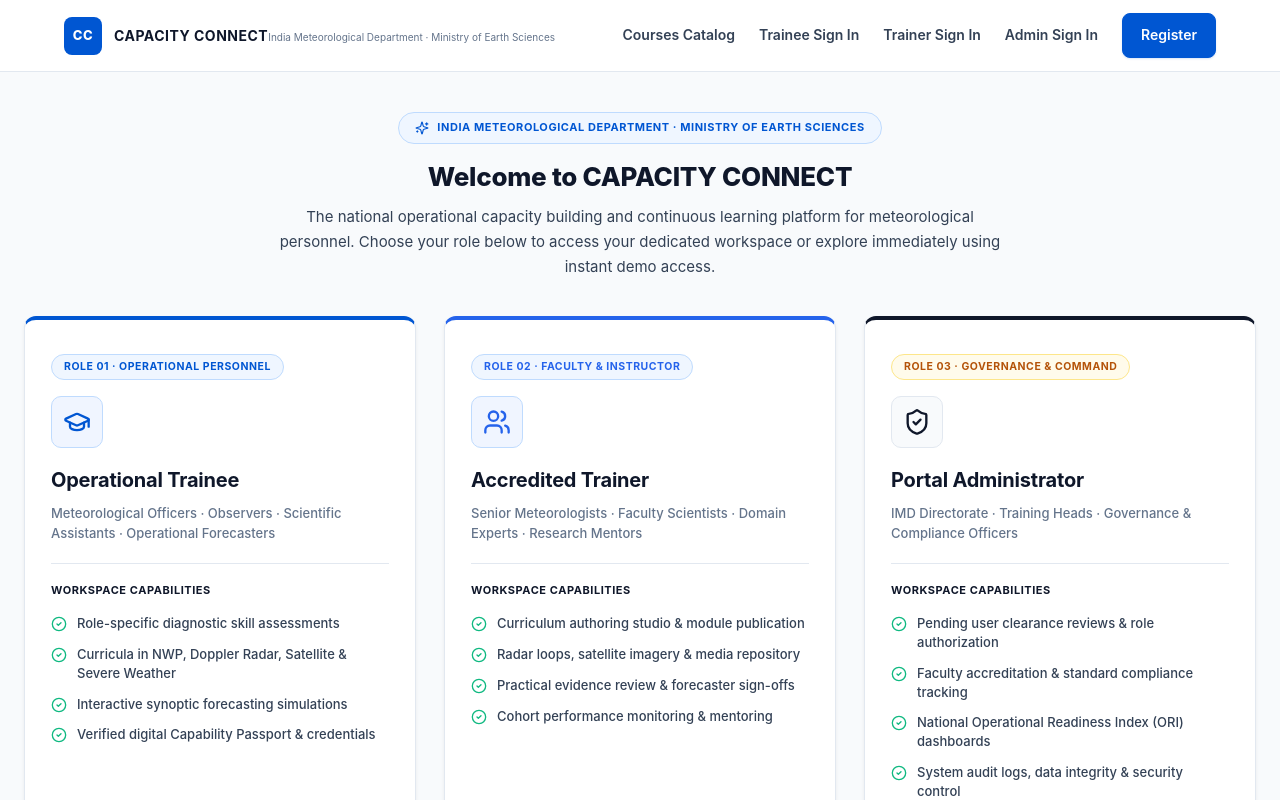
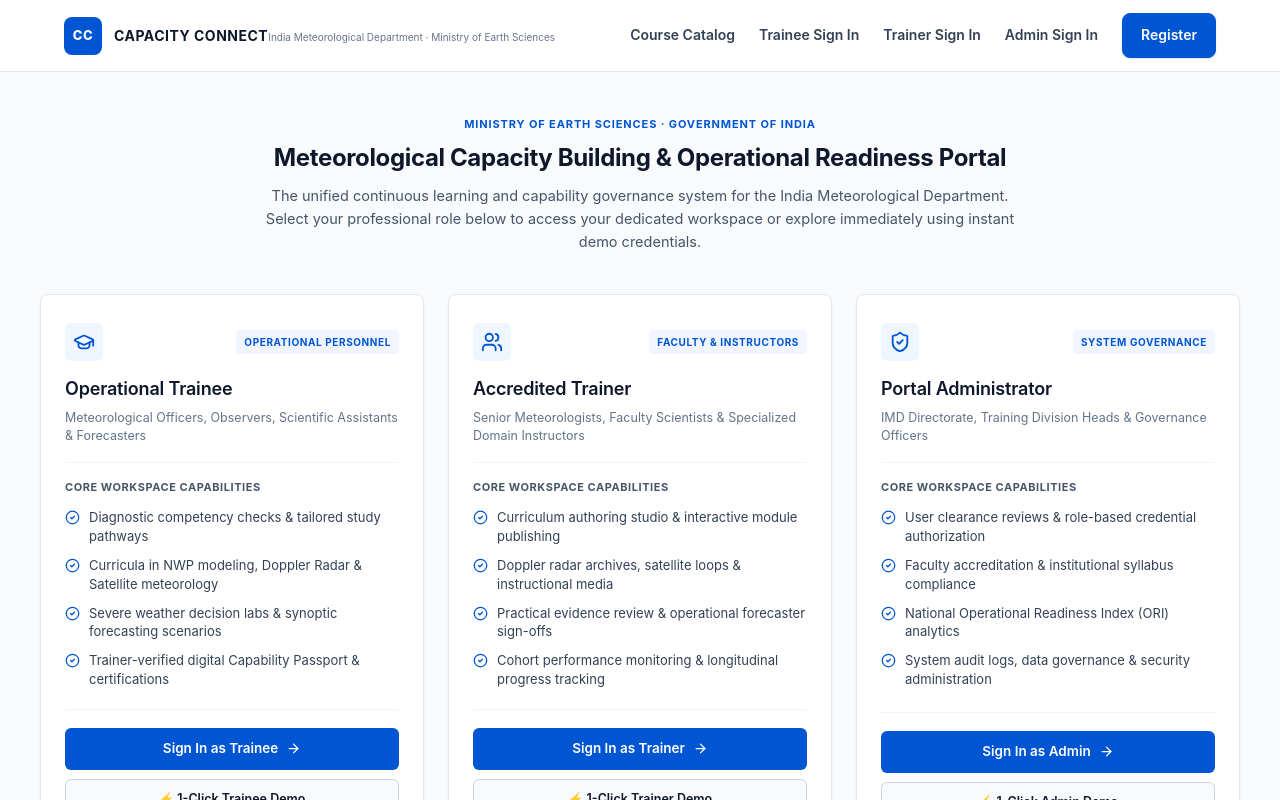
Before and after one commit to Gopal230/Capacity_Connect_26075, a React (Vite) app: page / in a window 1280 px wide. Shown: the top 800 px of the page. Built offline with nearby package versions, Linux system fonts and the light colour scheme.

Commit message:
Transform landing page into mature Coursera-standard academic portal, remove childish badges and fix header

```diff
--- a/src/gateway.css
+++ b/src/gateway.css
@@ -1,60 +1,53 @@
 /* =========================================================
-   CAPACITY CONNECT - COURSERA ACADEMIC ROLE GATEWAY STYLING
+   CAPACITY CONNECT - COURSERA ACADEMIC ENTERPRISE DESIGN
    ========================================================= */
 
 .portal-gateway {
   min-height: calc(100vh - 140px);
   background: #F8FAFC;
-  padding: 40px 24px 64px;
+  padding: 44px 24px 64px;
 }
 
 .gateway-hero {
-  max-width: 920px;
-  margin: 0 auto 36px;
+  max-width: 860px;
+  margin: 0 auto 40px;
   text-align: center;
 }
 
-.gateway-badge {
-  display: inline-flex;
-  align-items: center;
-  gap: 8px;
-  padding: 6px 16px;
-  border-radius: 9999px;
-  background: #EFF6FF;
-  border: 1px solid #BFDBFE;
-  color: #0056D2;
+.gateway-kicker {
   font-size: 11px;
   font-weight: 700;
-  letter-spacing: 0.05em;
+  letter-spacing: 0.08em;
   text-transform: uppercase;
-  margin-bottom: 16px;
+  color: #0056D2;
+  margin-bottom: 8px;
 }
 
-.gateway-hero h1 {
-  font-size: 26px !important;
-  font-weight: 800;
+.gateway-title {
+  font-size: 24px !important;
+  font-weight: 700;
   color: #0F172A;
-  margin: 0 0 12px;
-  line-height: 1.3;
-  letter-spacing: -0.01em;
+  margin: 0 0 10px;
+  line-height: 1.35;
+  letter-spacing: -0.015em;
 }
 
 .gateway-desc {
-  font-size: 15px;
-  line-height: 1.65;
-  color: #334155;
-  max-width: 740px;
+  font-size: 14.5px;
+  line-height: 1.6;
+  color: #475569;
+  max-width: 760px;
   margin: 0 auto;
 }
 
 /* =========================================================
-   THREE-PART DIVISION: HIGH CLARITY, ZERO OVERLAP
+   THREE-PART ROLE PANELS: REFINED, HIGH-TRUST
    ========================================================= */
 .three-part-container {
   display: grid;
   grid-template-columns: repeat(3, 1fr);
-  gap: 28px;
-  max-width: 1240px;
+  gap: 24px;
+  max-width: 1200px;
   margin: 0 auto;
   align-items: stretch;
 }
@@ -62,184 +55,81 @@
 @media (max-width: 1024px) {
   .three-part-container {
     grid-template-columns: 1fr;
-    max-width: 580px;
+    max-width: 540px;
   }
 }
 
 .role-part-column {
   background: #FFFFFF;
   border: 1px solid #E2E8F0;
-  border-radius: 12px;
-  padding: 32px 26px;
+  border-radius: 8px;
+  padding: 28px 24px;
   display: flex;
   flex-direction: column;
   justify-content: space-between;
-  box-shadow: 0 2px 4px rgba(0, 0, 0, 0.06);
-  transition: transform 0.2s ease, border-color 0.2s ease, box-shadow 0.2s ease;
+  box-shadow: 0 1px 3px rgba(0, 0, 0, 0.04);
+  transition: border-color 0.15s ease, box-shadow 0.15s ease;
 }
 
 .role-part-column:hover {
-  transform: translateY(-3px);
   border-color: #CBD5E1;
-  box-shadow: 0 6px 16px rgba(0, 0, 0, 0.08);
+  box-shadow: 0 4px 12px rgba(0, 0, 0, 0.06);
 }
 
-/* Part 1: Operational Trainee (Coursera Royal Blue #0056D2) */
-.part-trainee {
-  border-top: 4px solid #0056D2;
+.part-header {
+  margin-bottom: 16px;
 }
-.part-trainee:hover {
-  border-top-color: #00419E;
+
+.part-header-top {
+  display: flex;
+  align-items: center;
+  justify-content: space-between;
+  margin-bottom: 14px;
 }
-.tag-trainee {
+
+.part-icon-wrap {
+  width: 38px;
+  height: 38px;
+  border-radius: 6px;
   background: #EFF6FF;
   color: #0056D2;
-  border: 1px solid #BFDBFE;
-}
-.box-trainee {
-  background: #F0F5FF;
-  color: #0056D2;
-  border: 1px solid #BFDBFE;
-}
-.btn-trainee-login {
-  background: #0056D2 !important;
-  color: #FFFFFF !important;
-  font-weight: 600;
-  padding: 11px 18px;
-  border-radius: 8px;
   display: flex;
   align-items: center;
   justify-content: center;
-  gap: 8px;
-  text-decoration: none;
-  border: none;
-  font-size: 14px;
-  transition: all 0.15s ease;
-}
-.btn-trainee-login:hover {
-  background: #00419E !important;
 }
 
-/* Part 2: Accredited Trainer (Electric Blue #2563EB) */
-.part-trainer {
-  border-top: 4px solid #2563EB;
-}
-.part-trainer:hover {
-  border-top-color: #1D4ED8;
-}
-.tag-trainer {
-  background: #EFF6FF;
-  color: #2563EB;
-  border: 1px solid #BFDBFE;
-}
-.box-trainer {
+.role-category-label {
+  font-size: 10px;
+  font-weight: 700;
+  letter-spacing: 0.06em;
+  text-transform: uppercase;
+  color: #0056D2;
   background: #F0F5FF;
-  color: #2563EB;
-  border: 1px solid #BFDBFE;
-}
-.btn-trainer-login {
-  background: #2563EB !important;
-  color: #FFFFFF !important;
-  font-weight: 600;
-  padding: 11px 18px;
-  border-radius: 8px;
-  display: flex;
-  align-items: center;
-  justify-content: center;
-  gap: 8px;
-  text-decoration: none;
-  border: none;
-  font-size: 14px;
-  transition: all 0.15s ease;
-}
-.btn-trainer-login:hover {
-  background: #1D4ED8 !important;
-}
-
-/* Part 3: Portal Administrator (Deep Slate Navy #0F172A) */
-.part-admin {
-  border-top: 4px solid #0F172A;
-}
-.part-admin:hover {
-  border-top-color: #1E293B;
-}
-.tag-admin {
-  background: #FFFBEB;
-  color: #B45309;
-  border: 1px solid #FDE68A;
-}
-.box-admin {
-  background: #F8FAFC;
-  color: #0F172A;
-  border: 1px solid #E2E8F0;
-}
-.btn-admin-login {
-  background: #0F172A !important;
-  color: #FFFFFF !important;
-  font-weight: 600;
-  padding: 11px 18px;
-  border-radius: 8px;
-  display: flex;
-  align-items: center;
-  justify-content: center;
-  gap: 8px;
-  text-decoration: none;
-  border: none;
-  font-size: 14px;
-  transition: all 0.15s ease;
-}
-.btn-admin-login:hover {
-  background: #1E293B !important;
-}
-
-/* Header & Tags */
-.part-header {
-  margin-bottom: 20px;
-}
-
-.part-tag {
-  display: inline-block;
-  font-size: 10.5px;
-  font-weight: 700;
-  letter-spacing: 0.05em;
-  text-transform: uppercase;
-  padding: 4px 12px;
-  border-radius: 9999px;
-  margin-bottom: 16px;
-}
-
-.part-icon-box {
-  width: 52px;
-  height: 52px;
-  border-radius: 10px;
-  display: flex;
-  align-items: center;
-  justify-content: center;
-  margin-bottom: 16px;
+  padding: 4px 8px;
+  border-radius: 4px;
 }
 
 .part-header h2 {
-  font-size: 20px;
-  font-weight: 700;
+  font-size: 18px;
+  font-weight: 600;
   color: #0F172A;
-  margin: 0 0 8px;
+  margin: 0 0 6px;
   letter-spacing: -0.01em;
 }
 
 .part-audience {
-  font-size: 13px;
+  font-size: 12.5px;
   color: #64748B;
-  line-height: 1.5;
+  line-height: 1.45;
   margin: 0;
-  min-height: 38px;
-  font-weight: 500;
+  min-height: 36px;
 }
 
-/* Body & Checklist */
+/* Checklist */
 .part-body {
-  border-top: 1px solid #E2E8F0;
-  padding-top: 18px;
-  margin-bottom: 24px;
+  border-top: 1px solid #F1F5F9;
+  padding-top: 16px;
+  margin-bottom: 20px;
   flex: 1;
 }
 
@@ -248,9 +138,9 @@
   font-weight: 700;
   text-transform: uppercase;
   letter-spacing: 0.05em;
-  color: #0F172A;
+  color: #475569;
   display: block;
-  margin-bottom: 14px;
+  margin-bottom: 12px;
 }
 
 .part-checklist {
@@ -259,63 +149,82 @@
   margin: 0;
   display: flex;
   flex-direction: column;
-  gap: 12px;
+  gap: 10px;
 }
 
 .part-checklist li {
   display: flex;
   align-items: flex-start;
-  gap: 10px;
+  gap: 9px;
   font-size: 13px;
   color: #334155;
   line-height: 1.45;
-  font-weight: 500;
 }
 
 .part-checklist li .check-icon {
-  color: #10B981;
+  color: #0056D2;
   flex-shrink: 0;
   margin-top: 2px;
 }
 
-/* Actions & Demo Button (Coursera Emerald #10B981) */
+/* Actions */
 .part-actions {
   display: flex;
   flex-direction: column;
-  gap: 10px;
-  border-top: 1px solid #E2E8F0;
-  padding-top: 20px;
+  gap: 9px;
+  border-top: 1px solid #F1F5F9;
+  padding-top: 18px;
 }
 
-.btn-demo-solid {
-  background: #10B981 !important;
+.btn-role-primary {
+  background: #0056D2 !important;
   color: #FFFFFF !important;
   font-weight: 600;
   font-size: 13.5px;
-  padding: 11px 18px;
-  border-radius: 8px;
+  padding: 10px 16px;
+  border-radius: 6px;
+  display: flex;
+  align-items: center;
+  justify-content: center;
+  gap: 8px;
+  text-decoration: none;
   border: none;
+  transition: background 0.15s ease;
+}
+
+.btn-role-primary:hover {
+  background: #00419E !important;
+}
+
+.btn-role-demo {
+  background: #F8FAFC !important;
+  color: #0F172A !important;
+  border: 1px solid #CBD5E1 !important;
+  font-weight: 600;
+  font-size: 12.5px;
+  padding: 9px 16px;
+  border-radius: 6px;
   cursor: pointer;
   display: flex;
   align-items: center;
   justify-content: center;
   gap: 8px;
-  box-shadow: 0 2px 4px rgba(16, 185, 129, 0.2);
   transition: all 0.15s ease;
 }
 
-.btn-demo-solid:hover {
-  background: #059669 !important;
-  box-shadow: 0 4px 8px rgba(16, 185, 129, 0.3);
+.btn-role-demo:hover {
+  background: #F0F5FF !important;
+  border-color: #0056D2 !important;
+  color: #0056D2 !important;
 }
 
 .part-register-link {
-  font-size: 12.5px;
-  font-weight: 600;
+  font-size: 12px;
+  font-weight: 500;
   color: #0056D2;
   text-decoration: none;
   text-align: center;
-  margin-top: 4px;
+  margin-top: 3px;
 }
 
 .part-register-link:hover {
@@ -327,7 +236,6 @@
   font-size: 11.5px;
   color: #64748B;
   text-align: center;
-  margin-top: 4px;
-  font-style: italic;
+  margin-top: 3px;
   line-height: 1.4;
 }
--- a/src/pages/public/HomePage.tsx
+++ b/src/pages/public/HomePage.tsx
@@ -1,4 +1,4 @@
-import { ArrowRight, CheckCircle2, GraduationCap, Menu, ShieldCheck, Sparkles, Users, X } from "lucide-react";
+import { ArrowRight, CheckCircle2, GraduationCap, Menu, ShieldCheck, Users, X } from "lucide-react";
 import { useState } from "react";
 import { Link, useNavigate } from "react-router-dom";
 import { useApp } from "../../context/AppContext";
@@ -36,11 +36,11 @@
         </button>
 
         <nav className={menu ? "show" : ""}>
-          <Link to="/courses">Courses Catalog</Link>
-          <Link to="/login?role=trainee">Trainee Sign In</Link>
-          <Link to="/login?role=trainer">Trainer Sign In</Link>
-          <Link to="/login?role=admin">Admin Sign In</Link>
-          <Link to="/register" className="btn btn-primary btn-sm">
+          <Link to="/courses" onClick={() => setMenu(false)}>Course Catalog</Link>
+          <Link to="/login?role=trainee" onClick={() => setMenu(false)}>Trainee Sign In</Link>
+          <Link to="/login?role=trainer" onClick={() => setMenu(false)}>Trainer Sign In</Link>
+          <Link to="/login?role=admin" onClick={() => setMenu(false)}>Admin Sign In</Link>
+          <Link to="/register" className="btn btn-primary btn-sm" onClick={() => setMenu(false)}>
             Register
           </Link>
         </nav>
@@ -50,63 +50,66 @@
       <main className="portal-gateway">
         {/* Gateway Hero */}
         <section className="gateway-hero">
-          <div className="gateway-badge">
-            <Sparkles size={14} />
-            <span>INDIA METEOROLOGICAL DEPARTMENT · MINISTRY OF EARTH SCIENCES</span>
+          <div className="gateway-kicker">
+            MINISTRY OF EARTH SCIENCES · GOVERNMENT OF INDIA
           </div>
-          <h1>Welcome to CAPACITY CONNECT</h1>
+          <h1 className="gateway-title">
+            Meteorological Capacity Building & Operational Readiness Portal
+          </h1>
           <p className="gateway-desc">
-            The national operational capacity building and continuous learning platform for meteorological personnel.
-            Choose your role below to access your dedicated workspace or explore immediately using instant demo access.
+            The unified continuous learning and capability governance system for the India Meteorological Department.
+            Select your professional role below to access your dedicated workspace or explore immediately using instant demo credentials.
           </p>
         </section>
 
-        {/* 3-PART ROLE DIVISION - ZERO OVERLAPPING, MAXIMUM CLARITY */}
+        {/* 3-PART ROLE DIVISION - CLEAN ENTERPRISE ARCHITECTURE */}
         <section className="three-part-container">
           {/* =========================================
               PART 1: OPERATIONAL TRAINEE
               ========================================= */}
-          <div className="role-part-column part-trainee">
+          <div className="role-part-column">
             <div className="part-header">
-              <span className="part-tag tag-trainee">ROLE 01 · OPERATIONAL PERSONNEL</span>
-              <div className="part-icon-box box-trainee">
-                <GraduationCap size={28} />
+              <div className="part-header-top">
+                <div className="part-icon-wrap">
+                  <GraduationCap size={22} />
+                </div>
+                <span className="role-category-label">OPERATIONAL PERSONNEL</span>
               </div>
               <h2>Operational Trainee</h2>
               <p className="part-audience">
-                Meteorological Officers · Observers · Scientific Assistants · Operational Forecasters
+                Meteorological Officers, Observers, Scientific Assistants & Forecasters
               </p>
             </div>
 
             <div className="part-body">
-              <span className="part-features-title">Workspace Capabilities</span>
+              <span className="part-features-title">Core Workspace Capabilities</span>
               <ul className="part-checklist">
                 <li>
-                  <CheckCircle2 size={16} className="check-icon" />
-                  <span>Role-specific diagnostic skill assessments</span>
+                  <CheckCircle2 size={15} className="check-icon" />
+                  <span>Diagnostic competency checks & tailored study pathways</span>
                 </li>
                 <li>
-                  <CheckCircle2 size={16} className="check-icon" />
-                  <span>Curricula in NWP, Doppler Radar, Satellite & Severe Weather</span>
+                  <CheckCircle2 size={15} className="check-icon" />
+                  <span>Curricula in NWP modeling, Doppler Radar & Satellite meteorology</span>
                 </li>
                 <li>
-                  <CheckCircle2 size={16} className="check-icon" />
-                  <span>Interactive synoptic forecasting simulations</span>
+                  <CheckCircle2 size={15} className="check-icon" />
+                  <span>Severe weather decision labs & synoptic forecasting scenarios</span>
                 </li>
                 <li>
-                  <CheckCircle2 size={16} className="check-icon" />
-                  <span>Verified digital Capability Passport & credentials</span>
+                  <CheckCircle2 size={15} className="check-icon" />
+                  <span>Trainer-verified digital Capability Passport & certifications</span>
                 </li>
               </ul>
             </div>
 
             <div className="part-actions">
-              <Link to="/login?role=trainee" className="btn btn-trainee-login">
-                Sign In as Trainee <ArrowRight size={16} />
+              <Link to="/login?role=trainee" className="btn btn-role-primary">
+                Sign In as Trainee <ArrowRight size={15} />
               </Link>
               <button
                 type="button"
-                className="btn btn-demo-solid"
+                className="btn btn-role-demo"
                 onClick={() => quickLogin("trainee")}
               >
                 ⚡ 1-Click Trainee Demo
@@ -120,47 +123,49 @@
           {/* =========================================
               PART 2: ACCREDITED TRAINER
               ========================================= */}
-          <div className="role-part-column part-trainer">
+          <div className="role-part-column">
             <div className="part-header">
-              <span className="part-tag tag-trainer">ROLE 02 · FACULTY & INSTRUCTOR</span>
-              <div className="part-icon-box box-trainer">
-                <Users size={28} />
+              <div className="part-header-top">
+                <div className="part-icon-wrap">
+                  <Users size={22} />
+                </div>
+                <span className="role-category-label">FACULTY & INSTRUCTORS</span>
               </div>
               <h2>Accredited Trainer</h2>
               <p className="part-audience">
-                Senior Meteorologists · Faculty Scientists · Domain Experts · Research Mentors
+                Senior Meteorologists, Faculty Scientists & Specialized Domain Instructors
               </p>
             </div>
 
             <div className="part-body">
-              <span className="part-features-title">Workspace Capabilities</span>
+              <span className="part-features-title">Core Workspace Capabilities</span>
               <ul className="part-checklist">
                 <li>
-                  <CheckCircle2 size={16} className="check-icon" />
-                  <span>Curriculum authoring studio & module publication</span>
+                  <CheckCircle2 size={15} className="check-icon" />
+                  <span>Curriculum authoring studio & interactive module publishing</span>
                 </li>
                 <li>
-                  <CheckCircle2 size={16} className="check-icon" />
-                  <span>Radar loops, satellite imagery & media repository</span>
+                  <CheckCircle2 size={15} className="check-icon" />
+                  <span>Doppler radar archives, satellite loops & instructional media</span>
                 </li>
                 <li>
-                  <CheckCircle2 size={16} className="check-icon" />
-                  <span>Practical evidence review & forecaster sign-offs</span>
+                  <CheckCircle2 size={15} className="check-icon" />
+                  <span>Practical evidence review & operational forecaster sign-offs</span>
                 </li>
                 <li>
-                  <CheckCircle2 size={16} className="check-icon" />
-                  <span>Cohort performance monitoring & mentoring</span>
+                  <CheckCircle2 size={15} className="check-icon" />
+                  <span>Cohort performance monitoring & longitudinal progress tracking</span>
                 </li>
               </ul>
             </div>
 
             <div className="part-actions">
-              <Link to="/login?role=trainer" className="btn btn-trainer-login">
-                Sign In as Trainer <ArrowRight size={16} />
+              <Link to="/login?role=trainer" className="btn btn-role-primary">
+                Sign In as Trainer <ArrowRight size={15} />
               </Link>
               <button
                 type="button"
-                className="btn btn-demo-solid"
+                className="btn btn-role-demo"
                 onClick={() => quickLogin("trainer")}
               >
                 ⚡ 1-Click Trainer Demo
@@ -174,53 +179,55 @@
           {/* =========================================
               PART 3: PORTAL ADMINISTRATOR
               ========================================= */}
-          <div className="role-part-column part-admin">
+          <div className="role-part-column">
             <div className="part-header">
-              <span className="part-tag tag-admin">ROLE 03 · GOVERNANCE & COMMAND</span>
-              <div className="part-icon-box box-admin">
-                <ShieldCheck size={28} />
+              <div className="part-header-top">
+                <div className="part-icon-wrap">
+                  <ShieldCheck size={22} />
+                </div>
+                <span className="role-category-label">SYSTEM GOVERNANCE</span>
               </div>
               <h2>Portal Administrator</h2>
               <p className="part-audience">
-                IMD Directorate · Training Heads · Governance & Compliance Officers
+                IMD Directorate, Training Division Heads & Governance Officers
               </p>
             </div>
 
             <div className="part-body">
-              <span className="part-features-title">Workspace Capabilities</span>
+              <span className="part-features-title">Core Workspace Capabilities</span>
               <ul className="part-checklist">
                 <li>
-                  <CheckCircle2 size={16} className="check-icon" />
-                  <span>Pending user clearance reviews & role authorization</span>
+                  <CheckCircle2 size={15} className="check-icon" />
+                  <span>User clearance reviews & role-based credential authorization</span>
                 </li>
                 <li>
-                  <CheckCircle2 size={16} className="check-icon" />
-                  <span>Faculty accreditation & standard compliance tracking</span>
+                  <CheckCircle2 size={15} className="check-icon" />
+                  <span>Faculty accreditation & institutional syllabus compliance</span>
                 </li>
                 <li>
-                  <CheckCircle2 size={16} className="check-icon" />
-                  <span>National Operational Readiness Index (ORI) dashboards</span>
+                  <CheckCircle2 size={15} className="check-icon" />
+                  <span>National Operational Readiness Index (ORI) analytics</span>
                 </li>
                 <li>
-                  <CheckCircle2 size={16} className="check-icon" />
-                  <span>System audit logs, data integrity & security control</span>
+                  <CheckCircle2 size={15} className="check-icon" />
+                  <span>System audit logs, data governance & security administration</span>
                 </li>
               </ul>
             </div>
 
             <div className="part-actions">
-              <Link to="/login?role=admin" className="btn btn-admin-login">
-                Sign In as Admin <ArrowRight size={16} />
+              <Link to="/login?role=admin" className="btn btn-role-primary">
+                Sign In as Admin <ArrowRight size={15} />
               </Link>
               <button
                 type="button"
-                className="btn btn-demo-solid"
+                className="btn btn-role-demo"
                 onClick={() => quickLogin("admin")}
               >
                 ⚡ 1-Click Admin Demo
               </button>
               <span className="part-admin-notice">
-                Admin access is strictly restricted to authorized IMD officials
+                Access restricted to authorized IMD personnel
               </span>
             </div>
           </div>
@@ -235,7 +242,7 @@
           <small>© {new Date().getFullYear()} India Meteorological Department · Ministry of Earth Sciences</small>
         </div>
         <div className="footer-links">
-          <Link to="/courses">Courses Catalog</Link>
+          <Link to="/courses">Course Catalog</Link>
           <Link to="/login?role=trainee">Trainee Sign In</Link>
           <Link to="/login?role=trainer">Trainer Sign In</Link>
           <Link to="/login?role=admin">Admin Sign In</Link>
```
